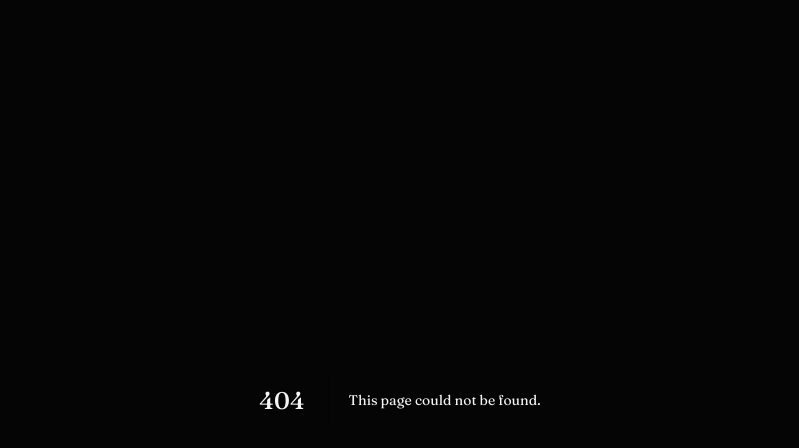
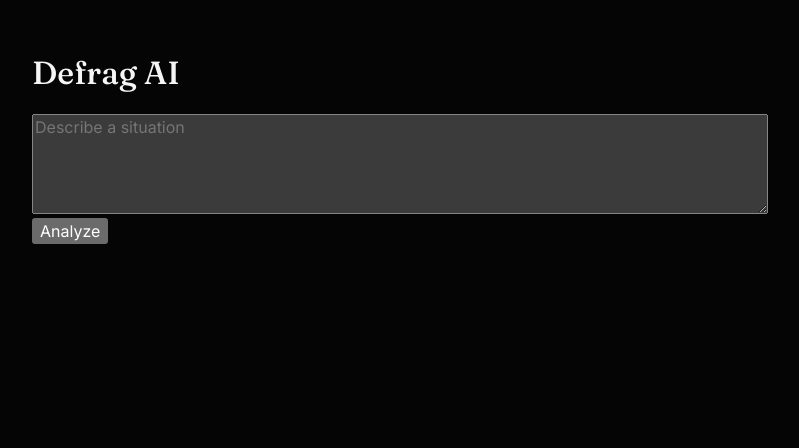
Before and after one commit to chadjameso93-netizen/defragsrelationalswap, a Next.js app in the folder apps/web/: page /ai in a window 1280 px wide. Before the commit this address had no page. Shown: the top 448 px of the page, without its empty margins (240-1039 px from the left). Built offline with nearby package versions, Linux system fonts and the light colour scheme.

Commit message:
Replace AI page with live workbench UI

```diff
--- /dev/null
+++ b/apps/web/src/app/ai/page.tsx
@@ -0,0 +1,55 @@
+"use client";
+
+import { useState } from "react";
+
+export default function AIPage() {
+  const [input, setInput] = useState("");
+  const [state, setState] = useState<any>(null);
+
+  async function run() {
+    const res = await fetch("/api/ai", {
+      method: "POST",
+      headers: { "Content-Type": "application/json" },
+      body: JSON.stringify({ message: input }),
+    });
+
+    const data = await res.json();
+    setState(data);
+  }
+
+  return (
+    <div style={{ padding: 32, maxWidth: 800, margin: "0 auto" }}>
+      <h1>Defrag AI</h1>
+
+      <textarea
+        value={input}
+        onChange={(e) => setInput(e.target.value)}
+        placeholder="Describe a situation"
+        style={{ width: "100%", height: 100 }}
+      />
+
+      <button onClick={run}>Analyze</button>
+
+      {state && (
+        <div style={{ marginTop: 24 }}>
+          <h3>You</h3>
+          <p>{state.synthesis.you}</p>
+
+          <h3>Them</h3>
+          <p>{state.synthesis.them}</p>
+
+          <h3>Dynamic</h3>
+          <p>{state.synthesis.dynamic}</p>
+
+          <h3>Timing</h3>
+          <p>{state.synthesis.timing}</p>
+
+          <h3>Graph</h3>
+          <div style={{ border: "1px solid #333", padding: 16 }}>
+            {state.field.nodes.join(" ↔ ")} ({state.field.edge.valence})
+          </div>
+        </div>
+      )}
+    </div>
+  );
+}
```
